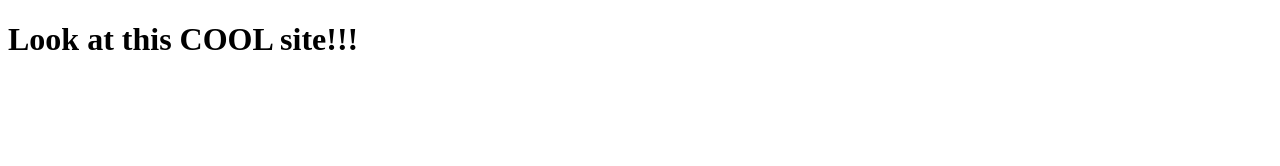
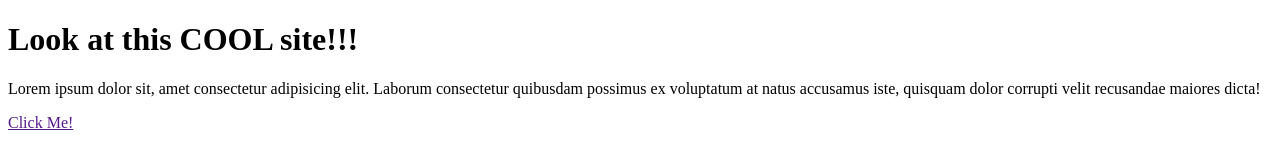
Before and after one commit to kristinmc42/-jubilant-octo-pancake, a plain HTML site: page index.html in a window 1280 px wide. Drawn offline with Linux system fonts and the light colour scheme.

Commit message:
added some text and a link

```diff
--- a/index.html
+++ b/index.html
@@ -8,5 +8,7 @@
 </head>
 <body>
   <h1>Look at this COOL site!!!</h1>
+  <p>Lorem ipsum dolor sit, amet consectetur adipisicing elit. Laborum consectetur quibusdam possimus ex voluptatum at natus accusamus iste, quisquam dolor corrupti velit recusandae maiores dicta!</p>
+  <a href="">Click Me!</a>
 </body>
 </html>
```
